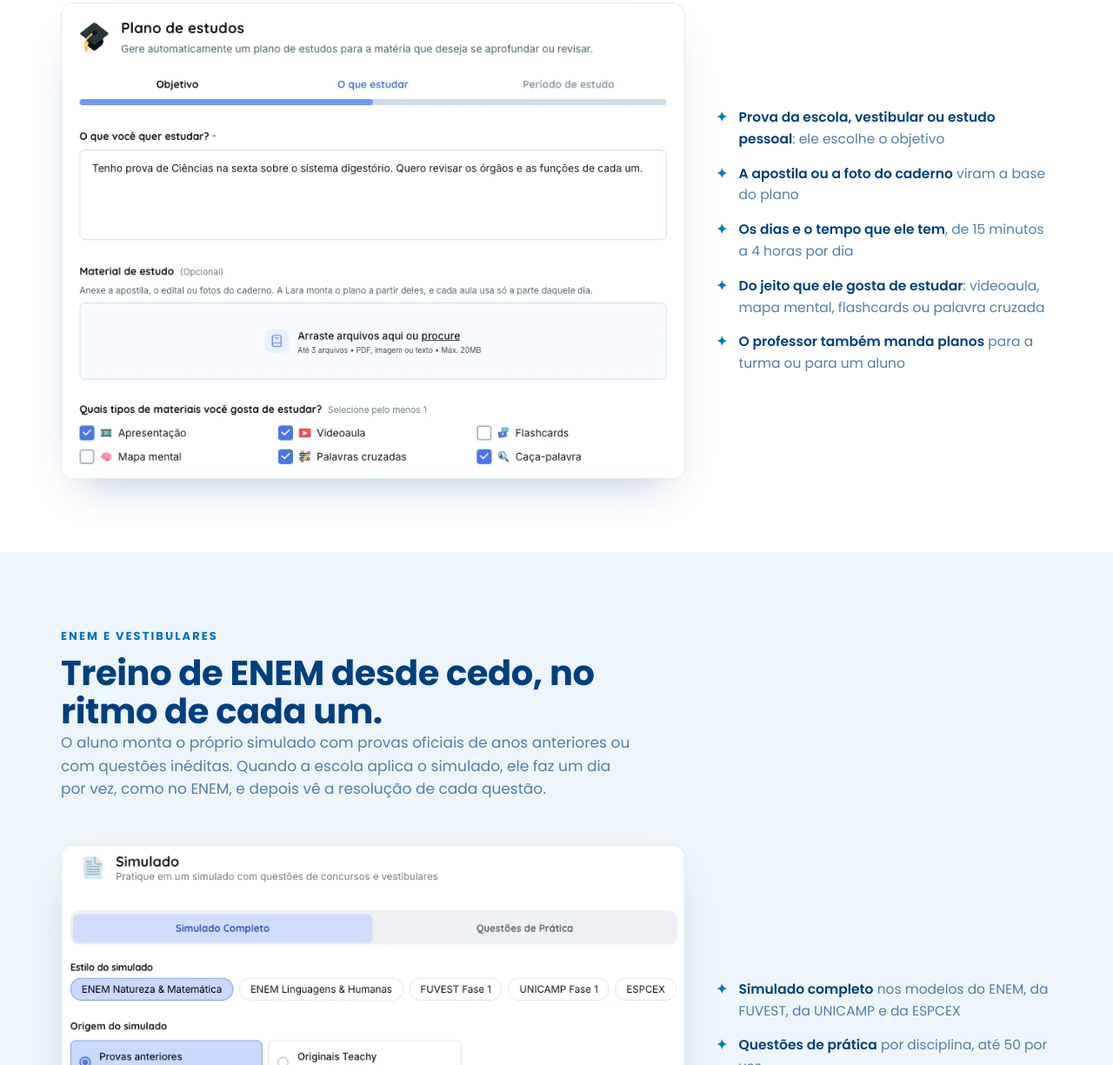
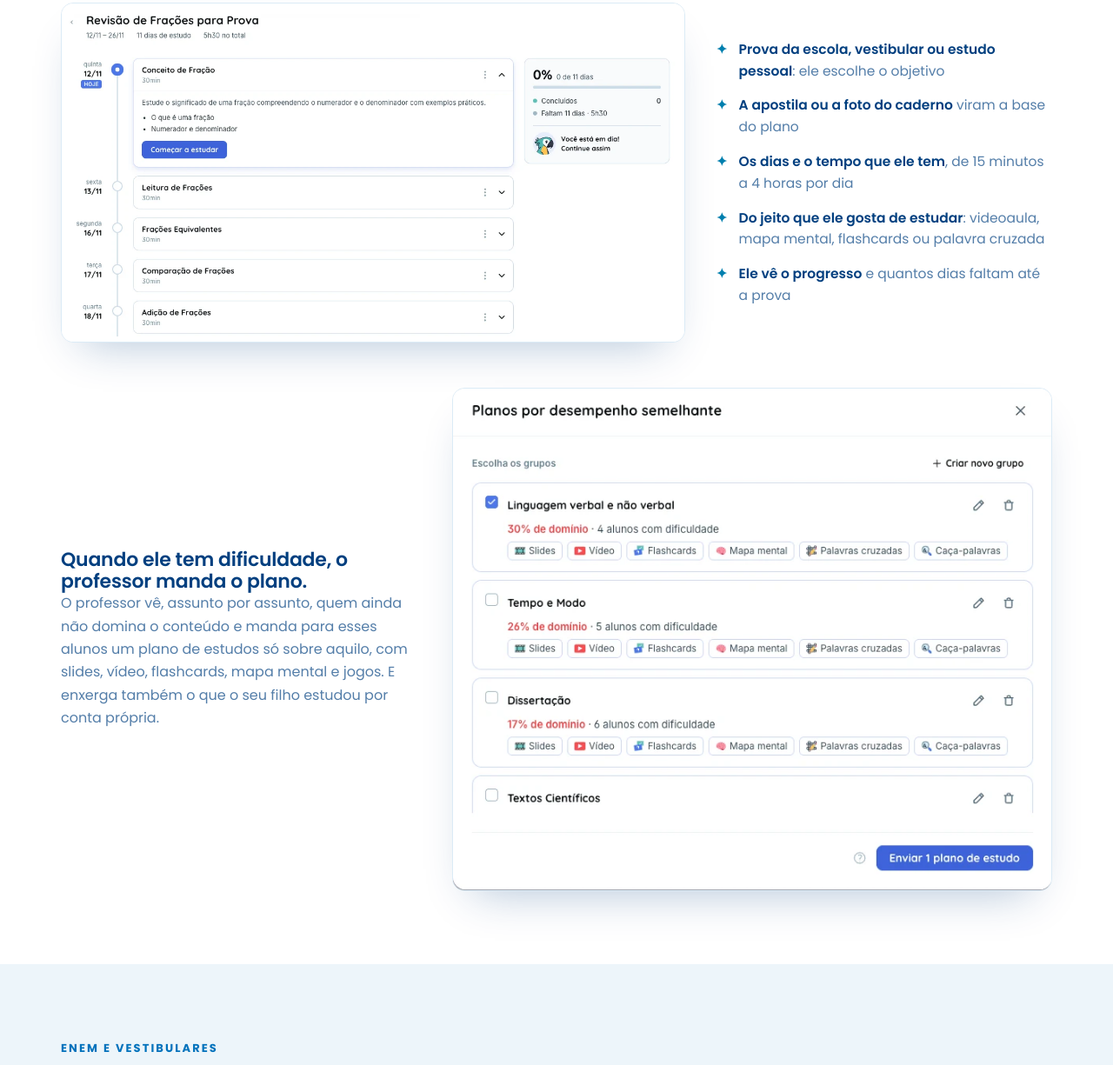
Before and after one commit to robertogaui-sketch/lp-enterprise, a plain HTML site: page missaopaz-sem-inclusao/index.html in a window 1280 px wide. Shown: the part 2897-4122 px from the top of the page at 87% size. Drawn offline with Linux system fonts and the light colour scheme.

Commit message:
Missão Paz: plano pronto, plano do professor por dificuldade, caça-palavras e Quem sou eu? reais
Co-Authored-By: Claude Opus 5.5 <noreply@anthropic.com>

```diff
--- a/missaopaz-sem-inclusao/index.html
+++ b/missaopaz-sem-inclusao/index.html
@@ -144,6 +144,7 @@ body{margin:0}
 .ent-topo__nome{display:none}
 /* telas da família maiores: são prints largos e o texto precisa ser lido */
 @media(min-width:1024px){.lpm-familia2{grid-template-columns:minmax(0,.8fr) minmax(0,1.2fr);gap:48px}}
+.ent-gami__t{font:600 22px/1.3 var(--lpm-font-display);color:var(--lpm-navy);margin:0 0 12px}.ent-gami__p{font:400 16px/1.65 var(--lpm-font-body);color:var(--lpm-tinta-suave);margin:0}@media(min-width:1024px){.ent-gami--inv{grid-template-columns:minmax(0,.75fr) minmax(0,1.25fr)}}@media(min-width:1024px){.lpm-f2--jogos{top:505px}}
 </style>
 </head>
 <body>
@@ -319,7 +320,8 @@ body{margin:0}
     <img src="img/formatos/mapa-mental.webp" alt="Mapa mental de classificações do substantivo" loading="lazy">
    </div>
    <div class="lpm-f2 lpm-f2--quiz">
-    <img src="img/formatos/quiz-vivo.webp" alt="Quiz ao vivo com pergunta e alternativas coloridas" loading="lazy">
+    <span class="lpm-f2__chip lpm-f2__chip--vivo">Quem sou eu?</span>
+    <img src="img/tela/quem-sou-eu.webp" alt="Jogo Quem sou eu?: a primeira pista, revelada uma de cada vez" loading="lazy">
    </div>
    <div class="lpm-f2 lpm-f2--video">
     <span class="lpm-f2__chip lpm-f2__chip--alem">Vídeo interativo</span>
@@ -334,7 +336,8 @@ body{margin:0}
     <img src="img/formatos/flashcards.webp" alt="Flashcards de pergunta e resposta" loading="lazy">
    </div>
    <div class="lpm-f2 lpm-f2--jogos">
-    <img src="img/formatos/jogos.webp" alt="Jogos de caça-palavras e palavra-cruzada" loading="lazy">
+    <span class="lpm-f2__chip lpm-f2__chip--alem">Caça-palavras</span>
+    <img src="img/tela/caca-faixa.webp" alt="Caça-palavras de animais da fauna brasileira, com tucano e jabuti já encontrados" loading="lazy">
    </div>
    <div class="lpm-f2 lpm-f2--tutor">
     <img src="img/formatos/tutor.webp" alt="Tutor de revisão em formato de chat com a Lara" loading="lazy">
@@ -352,14 +355,21 @@ body{margin:0}
    <p class="lpm-secao__lead">Antes da prova, o seu filho diz o que precisa estudar e anexa a apostila ou fotos do caderno. A Lara monta o plano a partir desse material, distribui as aulas e as revisões nos dias que ele escolheu, e cada aula usa só a parte daquele dia.</p>
   </div>
   <div class="ent-gami lpm-reveal" style="--d:0.1s">
-   <img src="img/tela/plano-estudos.webp" alt="Formulário do plano de estudos, com o campo para anexar a apostila ou fotos do caderno" loading="lazy">
+   <img src="img/tela/plano-pronto.webp" alt="Plano de estudos pronto: uma aula de 30 minutos por dia, seguindo os capítulos da apostila de frações" loading="lazy">
    <ul>
     <li><b>Prova da escola, vestibular ou estudo pessoal</b>: ele escolhe o objetivo</li>
     <li><b>A apostila ou a foto do caderno</b> viram a base do plano</li>
     <li><b>Os dias e o tempo que ele tem</b>, de 15 minutos a 4 horas por dia</li>
     <li><b>Do jeito que ele gosta de estudar</b>: videoaula, mapa mental, flashcards ou palavra cruzada</li>
-    <li><b>O professor também manda planos</b> para a turma ou para um aluno</li>
+    <li><b>Ele vê o progresso</b> e quantos dias faltam até a prova</li>
    </ul>
+  </div>
+  <div class="ent-gami ent-gami--inv lpm-reveal" style="--d:0.15s">
+   <div>
+    <h3 class="ent-gami__t">Quando ele tem dificuldade, o professor manda o plano.</h3>
+    <p class="ent-gami__p">O professor vê, assunto por assunto, quem ainda não domina o conteúdo e manda para esses alunos um plano de estudos só sobre aquilo, com slides, vídeo, flashcards, mapa mental e jogos. E enxerga também o que o seu filho estudou por conta própria.</p>
+   </div>
+   <img src="img/tela/planos-grupos.webp" alt="Tela do professor: assuntos com o domínio da turma e o envio de plano de estudos para os alunos com dificuldade" loading="lazy">
   </div>
  </div>
 </section>
```
Also changed, not shown: missaopaz/index.html (+14 -4 lines), missaopaz-sem-inclusao/img/formatos/jogos.webp (deleted), missaopaz-sem-inclusao/img/formatos/quiz-vivo.webp (deleted), missaopaz-sem-inclusao/img/tela/caca-faixa.webp (added), missaopaz-sem-inclusao/img/tela/plano-estudos.webp (deleted), missaopaz-sem-inclusao/img/tela/plano-pronto.webp (added), missaopaz-sem-inclusao/img/tela/planos-grupos.webp (added), missaopaz-sem-inclusao/img/tela/quem-sou-eu.webp (added), missaopaz/img/formatos/jogos.webp (deleted), missaopaz/img/formatos/quiz-vivo.webp (deleted), missaopaz/img/tela/caca-faixa.webp (added), missaopaz/img/tela/plano-estudos.webp (deleted), missaopaz/img/tela/plano-pronto.webp (added), missaopaz/img/tela/planos-grupos.webp (added), 1 more files.
